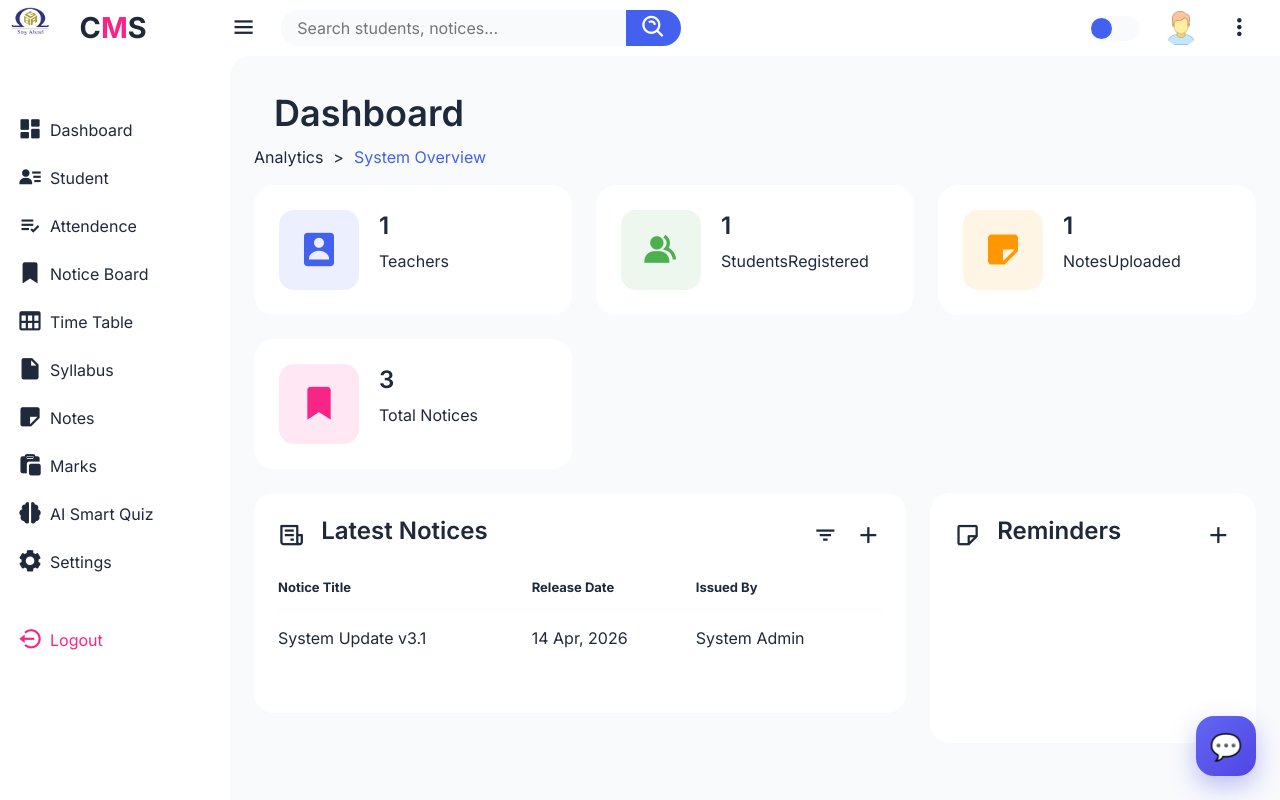
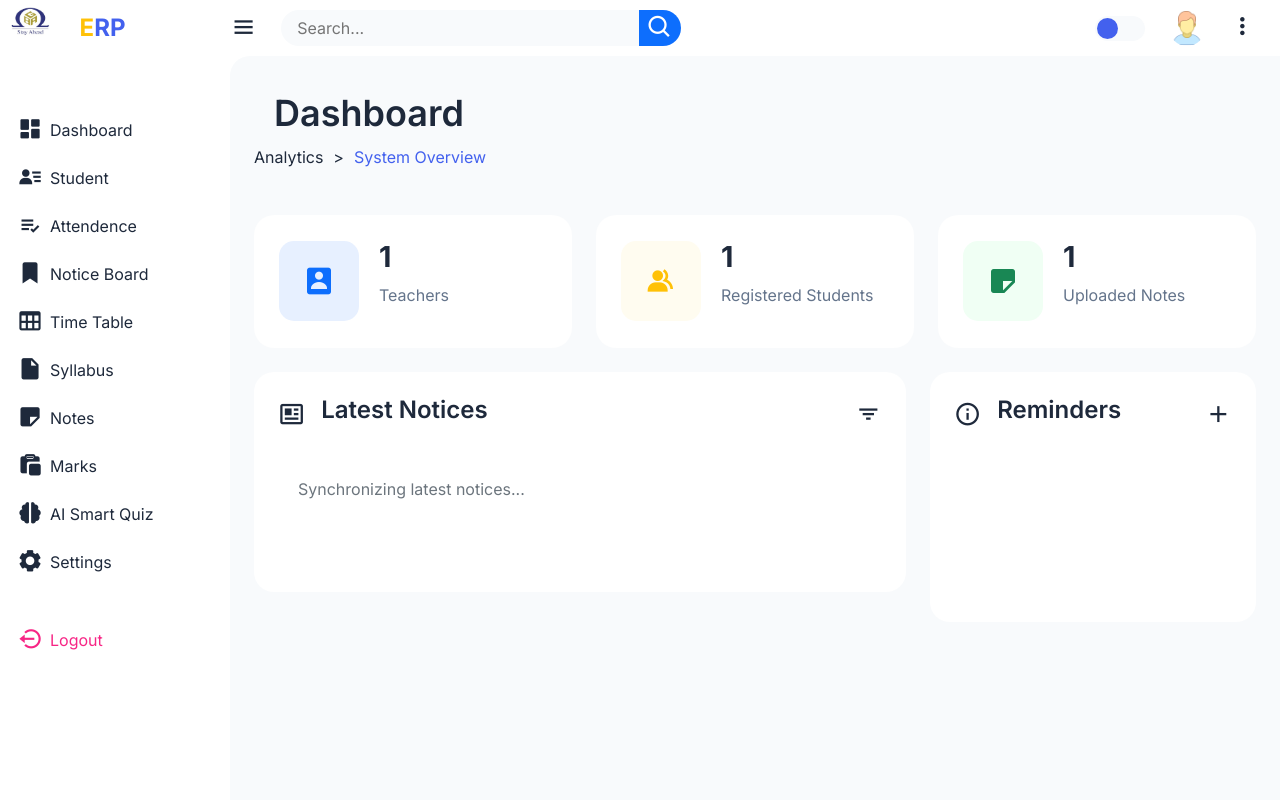
Before and after one commit to jegath15/campus-management, a PHP site: page /teacher_panel/dashboard.php in a window 1280 px wide. Run offline with PHP 8.4, Linux system fonts and the light colour scheme; a user stored in the database is signed in; data that the repository does not hold is empty; some libraries are stand-ins or nearby versions.

Commit message:
Pixel-Perfect Restoration: Restored original ERP branding, big blue search navbar, and solid-icon square cards across all portals

```diff
--- a/parent_panel/partials/_sidebar.php
+++ b/parent_panel/partials/_sidebar.php
@@ -2,7 +2,7 @@
 <div class="sidebar">
     <a href="dashboard.php" class="logo">
         <img src="../images/1.jpeg">
-        <div class="logo-name"><h2>C<span class="danger">M</span>S</h2></div>
+        <div class="logo-name"><span style="color: #ffc107;">E</span>RP</div>
     </a>
 
     <ul class="side-menu main-side-board">
--- a/teacher_panel/dashboard.php
+++ b/teacher_panel/dashboard.php
@@ -1,15 +1,14 @@
 <?php include('partials/_header.php') ?>
 
-<!-- Reversion to Original Sidebar Architecture -->
+<!-- Administrative Sidebar Layout -->
 <?php include('partials/_sidebar.php') ?>
 <input type="hidden" value="1" id="checkFileName">
 
-<!-- Main Layout Structure (Legacy Sidebar + Content) -->
 <div class="content">
     <?php include("partials/_navbar.php"); ?>
 
     <main style="padding: 36px 24px; min-height: calc(100vh - 56px); background: var(--grey);">
-        <div class="header">
+        <div class="header" style="margin-bottom: 30px;">
             <div class="left">
                 <h1>Dashboard</h1>
                 <ul class="breadcrumb" style="list-style: none; display: flex; gap: 10px; color: var(--text-muted); padding: 0;">
@@ -20,34 +19,27 @@
             </div>
         </div>
 
-        <!-- Insights as Boxicon Cards -->
+        <!-- Insights as Pixel-Perfect Original Cards -->
         <ul class="insights">
             <li class="premium-card" style="display: flex; align-items: center; gap: 20px;">
-                <i class='bx bxs-user-rectangle' style="font-size: 2.5rem; color: var(--primary); background: var(--light-primary); padding: 15px; border-radius: 15px;"></i>
+                <i class='bx bxs-user-rectangle' style="font-size: 2rem; color: #0d6efd; background: #e7f0ff; padding: 20px; border-radius: 15px;"></i>
                 <span class="info">
-                    <h3 id="teacherCount">1</h3>
-                    <p>Teachers</p>
+                    <h3 id="teacherCount" style="font-size: 1.8rem; font-weight: 700;">1</h3>
+                    <p style="color: #64748b;">Teachers</p>
                 </span>
             </li>
             <li class="premium-card" style="display: flex; align-items: center; gap: 20px;">
-                <i class='bx bxs-group' style="font-size: 2.5rem; color: var(--success); background: var(--light-success); padding: 15px; border-radius: 15px;"></i>
+                <i class='bx bxs-group' style="font-size: 2rem; color: #ffc107; background: #fffcf0; padding: 20px; border-radius: 15px;"></i>
                 <span class="info">
-                    <h3 id="studentCount">1</h3>
-                    <p>StudentsRegistered</p>
+                    <h3 id="studentCount" style="font-size: 1.8rem; font-weight: 700;">1</h3>
+                    <p style="color: #64748b;">Registered Students</p>
                 </span>
             </li>
             <li class="premium-card" style="display: flex; align-items: center; gap: 20px;">
-                <i class='bx bxs-note' style="font-size: 2.5rem; color: var(--warning); background: var(--light-warning); padding: 15px; border-radius: 15px;"></i>
+                <i class='bx bxs-note' style="font-size: 2rem; color: #198754; background: #f0fff4; padding: 20px; border-radius: 15px;"></i>
                 <span class="info">
-                    <h3 id="notesCount">1</h3>
-                    <p>NotesUploaded</p>
-                </span>
-            </li>
-            <li class="premium-card" style="display: flex; align-items: center; gap: 20px;">
-                <i class='bx bxs-bookmark-star' style="font-size: 2.5rem; color: var(--danger); background: var(--light-danger); padding: 15px; border-radius: 15px;"></i>
-                <span class="info">
-                    <h3 id="noticeCount">3</h3>
-                    <p>Total Notices</p>
+                    <h3 id="notesCount" style="font-size: 1.8rem; font-weight: 700;">1</h3>
+                    <p style="color: #64748b;">Uploaded Notes</p>
                 </span>
             </li>
         </ul>
@@ -55,63 +47,32 @@
         <div class="bottom-data">
             <div class="orders">
                 <div class="header">
-                    <i class='bx bx-receipt'></i>
+                    <i class='bx bx-news'></i>
                     <h3>Latest Notices</h3>
                     <i class='bx bx-filter'></i>
-                    <i class='bx bx-plus' onclick="location.href='noticeboard.php'"></i>
                 </div>
-                <div id="noticeListContainer">
-                    <table>
-                        <thead>
-                            <tr>
-                                <th>Notice Title</th>
-                                <th>Release Date</th>
-                                <th>Issued By</th>
-                            </tr>
-                        </thead>
-                        <tbody>
-                            <!-- Notices will be injected here -->
-                            <tr>
-                                <td>System Update v3.1</td>
-                                <td>14 Apr, 2026</td>
-                                <td>System Admin</td>
-                            </tr>
-                        </tbody>
-                    </table>
+                <div id="noticeListContainer" style="padding: 20px;">
+                    <!-- Content via AJAX -->
+                    <p class='text-muted'>Synchronizing latest notices...</p>
                 </div>
             </div>
 
             <div class="reminders">
                 <div class="header">
-                    <i class='bx bx-note'></i>
+                    <i class='bx bx-info-circle'></i>
                     <h3>Reminders</h3>
-                    <i class='bx bx-plus' data-bs-toggle="modal" data-bs-target="#reminder-modal"></i>
+                    <i class='bx bx-plus' id="addReminderBtn" style="cursor:pointer;"></i>
                 </div>
-                <ul class="task-list" id="reminder-list">
-                    <!-- Reminders will be loaded here -->
+                <ul class="task-list" id="reminderList">
+                    <!-- Reminders will load here -->
                 </ul>
             </div>
         </div>
     </main>
 </div>
 
-<!-- Modal -->
-<div class="modal fade" id="reminder-modal" tabindex="-1" aria-hidden="true">
-    <div class="modal-dialog modal-dialog-centered">
-        <div class="modal-content" style="border-radius: 15px;">
-            <div class="modal-header">
-                <h5 class="modal-title">Create New Reminder</h5>
-                <button type="button" class="btn-close" data-bs-dismiss="modal"></button>
-            </div>
-            <div class="modal-body">
-                <textarea class="form-control" id="reminder-msg" rows="3" placeholder="Enter reminder text..."></textarea>
-            </div>
-            <div class="modal-footer">
-                <button type="button" class="btn btn-primary" onclick="addReminder()">SAVE</button>
-            </div>
-        </div>
-    </div>
-</div>
-
-<script src="../teacher_panel/script.js"></script>
-<?php include("partials/_footer.php"); ?>
+<!-- Bootstrap 5 JS Bundle & Side Menu Script -->
+<script src="https://cdn.jsdelivr.net/npm/bootstrap@5.0.2/dist/js/bootstrap.bundle.min.js"></script>
+<script src="script.js"></script>
+</body>
+</html>
--- a/teacher_panel/partials/_navbar.php
+++ b/teacher_panel/partials/_navbar.php
@@ -1,27 +1,30 @@
 <nav>
     <i class='bx bx-menu SidebarOpener'></i>
-    <form id="unknowingForm">
+    <form action="#">
         <div class="form-input">
-            <input type="search" placeholder="Search students, notices..." id="topMostSearchBar">
-            <button class="search-btn" type="button" id="topMostSearchBarBtn"><i class='bx bx-search-alt'></i></button>
+            <input type="search" placeholder="Search...">
+            <button class="search-btn" type="submit" style="background: #0d6efd; color: #fff; border-radius: 0 36px 36px 0; width: 48px; display: flex; align-items: center; justify-content: center; border: none;">
+                <i class='bx bx-search'></i>
+            </button>
         </div>
     </form>
 
     <input type="checkbox" id="theme-toggle" hidden>
     <label for="theme-toggle" class="theme-toggle"></label>
 
-    <a href="settings.php" class="profile" id="navbar_profile_pic">
+    <a href="settings.php" class="profile">
         <img src="../images/user.png">
     </a>
 
-    <div class="dropdown dropdown-center">
-        <a class="menu" href="#" data-bs-toggle="dropdown" aria-expanded="false">
-            <i class='bx bx-dots-vertical-rounded icon-hover-circle'></i>
+    <div class="dropdown">
+        <a class="menu" href="#" data-bs-toggle="dropdown">
+            <i class='bx bx-dots-vertical-rounded'></i>
         </a>
-        <ul class="dropdown-menu">
-            <li><a class="dropdown-item" href="settings.php">My Profile</a></li>
-            <li><a class="dropdown-item" href="settings.php">Re-branding</a></li>
-            <li><a class="dropdown-item" data-bs-toggle="modal" data-bs-target="#logout-modal">Sign Out</a></li>
+        <ul class="dropdown-menu shadow border-0" style="border-radius: 12px;">
+            <li><a class="dropdown-item" href="settings.php"><i class='bx bx-user me-2'></i> Profile</a></li>
+            <li><a class="dropdown-item" href="settings.php"><i class='bx bx-cog me-2'></i> Settings</a></li>
+            <li><hr class="dropdown-divider"></li>
+            <li><a class="dropdown-item text-danger" data-bs-toggle="modal" data-bs-target="#logout-modal"><i class='bx bx-log-out me-2'></i> Logout</a></li>
         </ul>
     </div>
 </nav>
--- a/teacher_panel/partials/_sidebar.php
+++ b/teacher_panel/partials/_sidebar.php
@@ -2,7 +2,7 @@
 <div class="sidebar">
     <a href="dashboard.php" class="logo">
         <img src="../images/1.jpeg">
-        <div class="logo-name"><h2>C<span class="danger">M</span>S</h2></div>
+        <div class="logo-name"><span style="color: #ffc107;">E</span>RP</div>
     </a>
 
     <ul class="side-menu main-side-board">
```
Also changed, not shown: parent_panel/dashboard.php (+25 -35 lines), student_panel/index.php (+29 -13 lines), student_panel/partials/_navbar.php (+13 -10 lines), student_panel/partials/_sidebar.php (+31 -22 lines).
